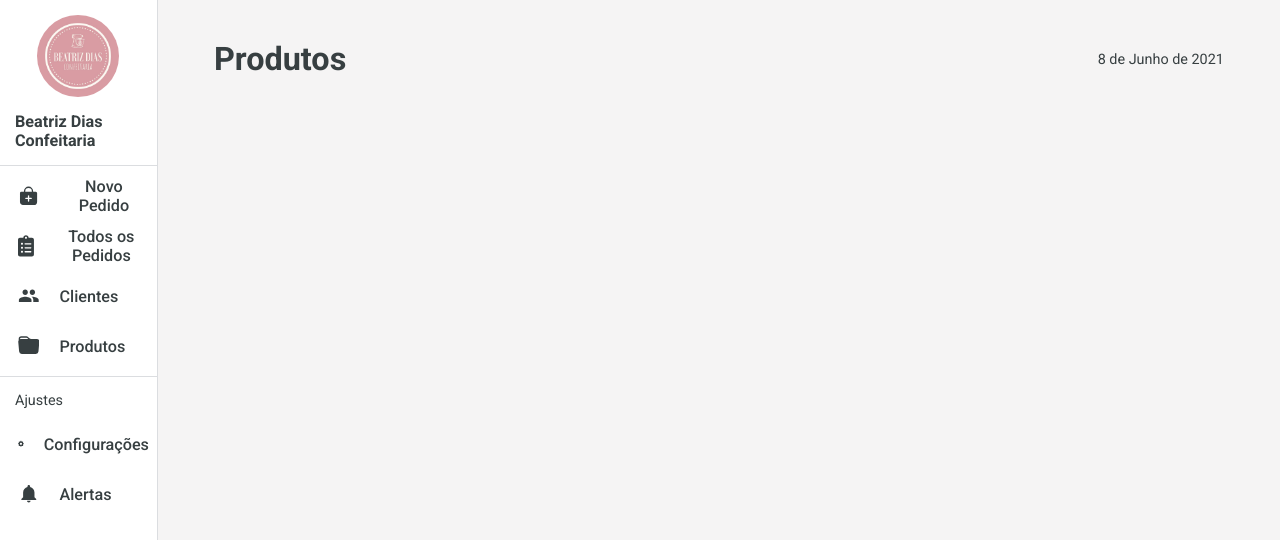
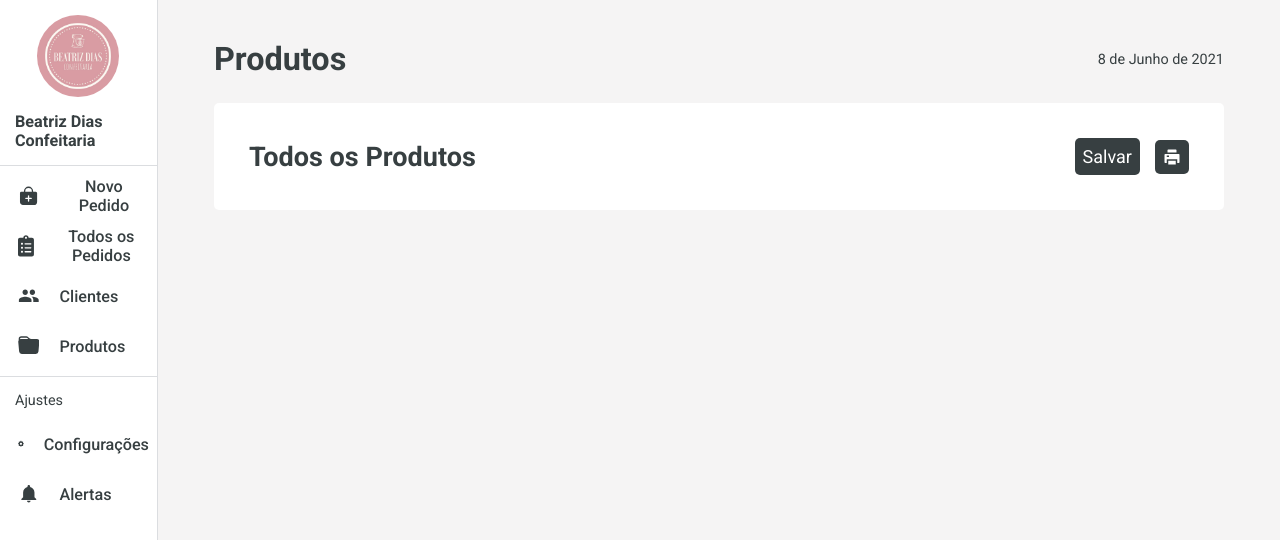
Before and after one commit to Emerson-MM-Filho/Order-Manager-Front, a React (Create React App) app in the folder react-system/: page / in a window 1280 px wide. Both pictures are taken after a click on the button "Produtos". Shown: the top 540 px of the page. Built offline with nearby package versions, Linux system fonts and the light colour scheme.

Commit message:
create header content

```diff
--- a/react-system/src/components/products/products.js
+++ b/react-system/src/components/products/products.js
@@ -1,8 +1,22 @@
 import SectionTitle from "../sectionTitle";
+import MainButton from "../ui/mainButton";
+import {RiPrinterFill} from "react-icons/ri";
 
 const Products = () => {
   return (
-    <SectionTitle title='Produtos'/>
+    <div>
+      <SectionTitle title='Produtos'/>
+      <div className="internSection">
+        <div className="internSectionHeader">
+          <h4>Todos os Produtos</h4>
+          <div className="newOrderButtonsContainer">
+            <MainButton buttonName='Salvar'/>
+            <MainButton buttonName={<RiPrinterFill className="newOrderButtonIcon"/>}/>
+          </div>
+        </div>
+      </div>
+
+    </div>
   )
 }
 
```
